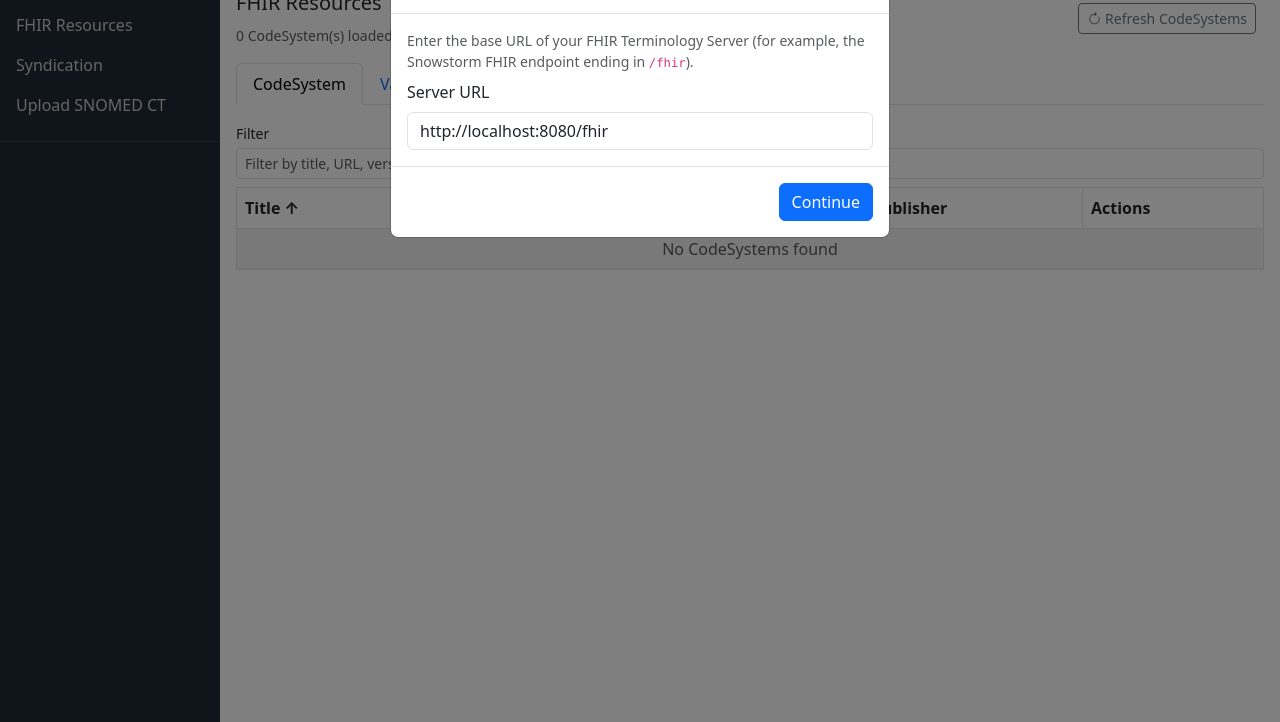
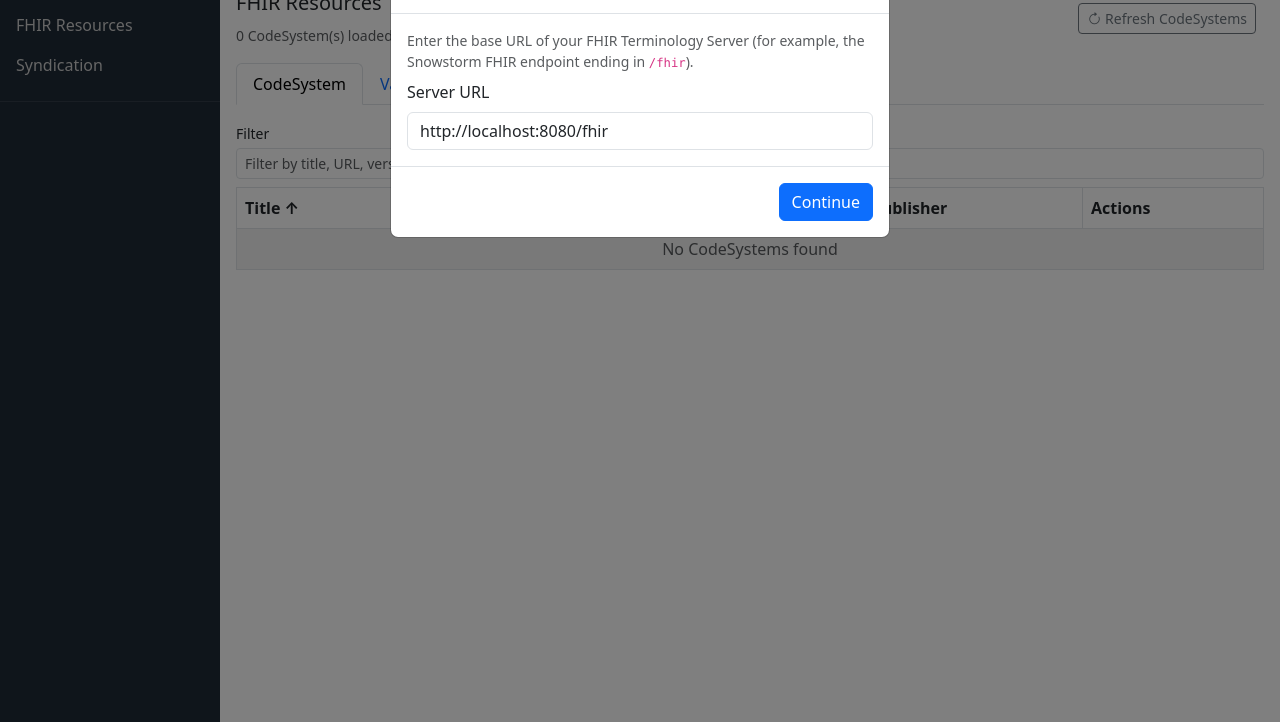
Before and after one commit to kaicode/snowstorm-dashboard, a plain HTML site: page index.html in a window 1280 px wide. Shown: the part 78-800 px from the top of the page. Drawn offline with nearby package versions, Linux system fonts and the light colour scheme.

Commit message:
Comment out blank Upload SCT option.

```diff
--- a/index.html
+++ b/index.html
@@ -28,7 +28,7 @@
 			Syndication
 		</a>
 	</span>
-	<a href="#" @click.prevent="section = 'upload-sct'; setHash()">Upload SNOMED CT</a>
+	<!-- <a href="#" @click.prevent="section = 'upload-sct'; setHash()">Upload SNOMED CT</a> -->
 	<hr class="border-secondary" />
 </div>
 
```
